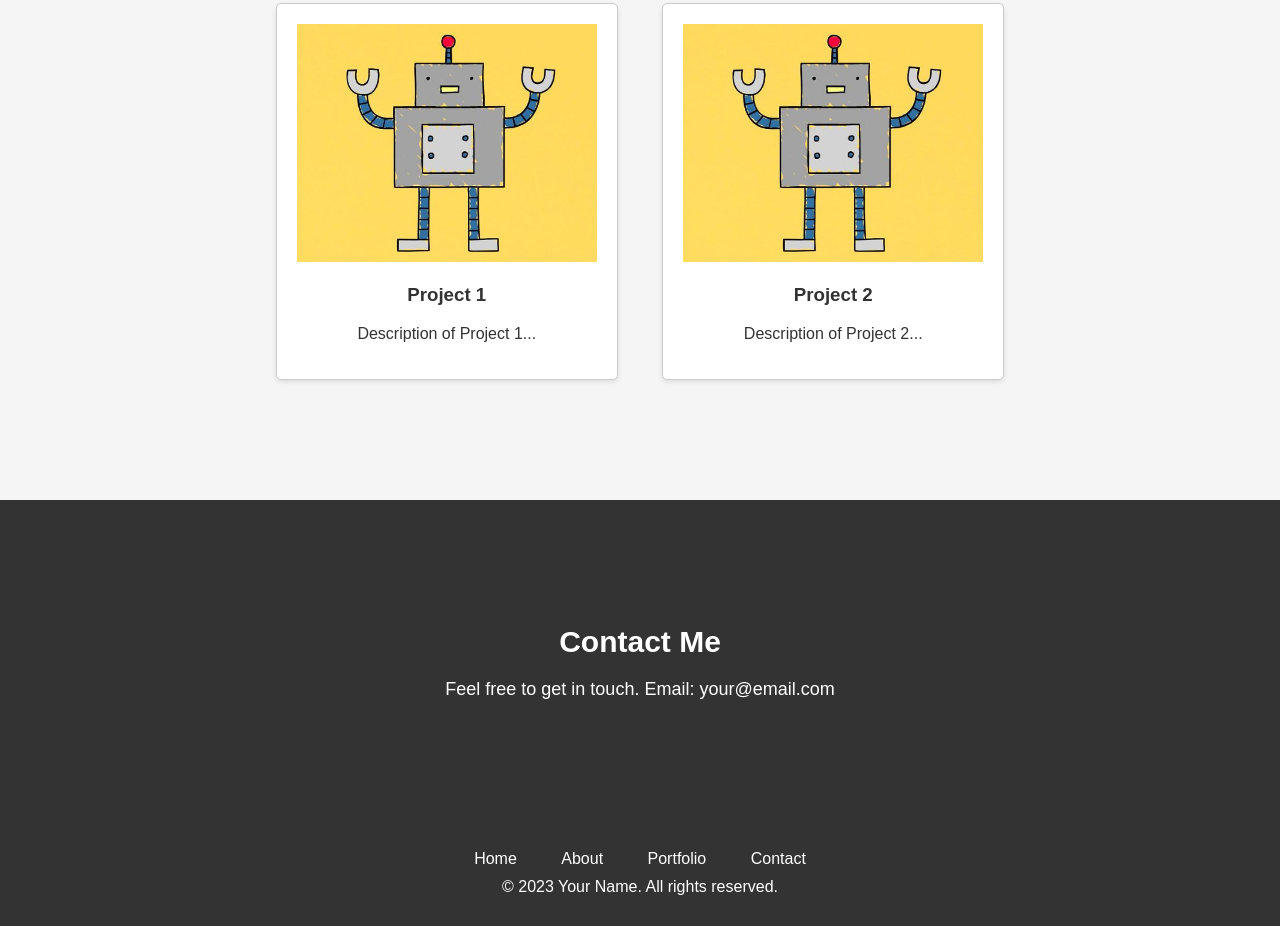
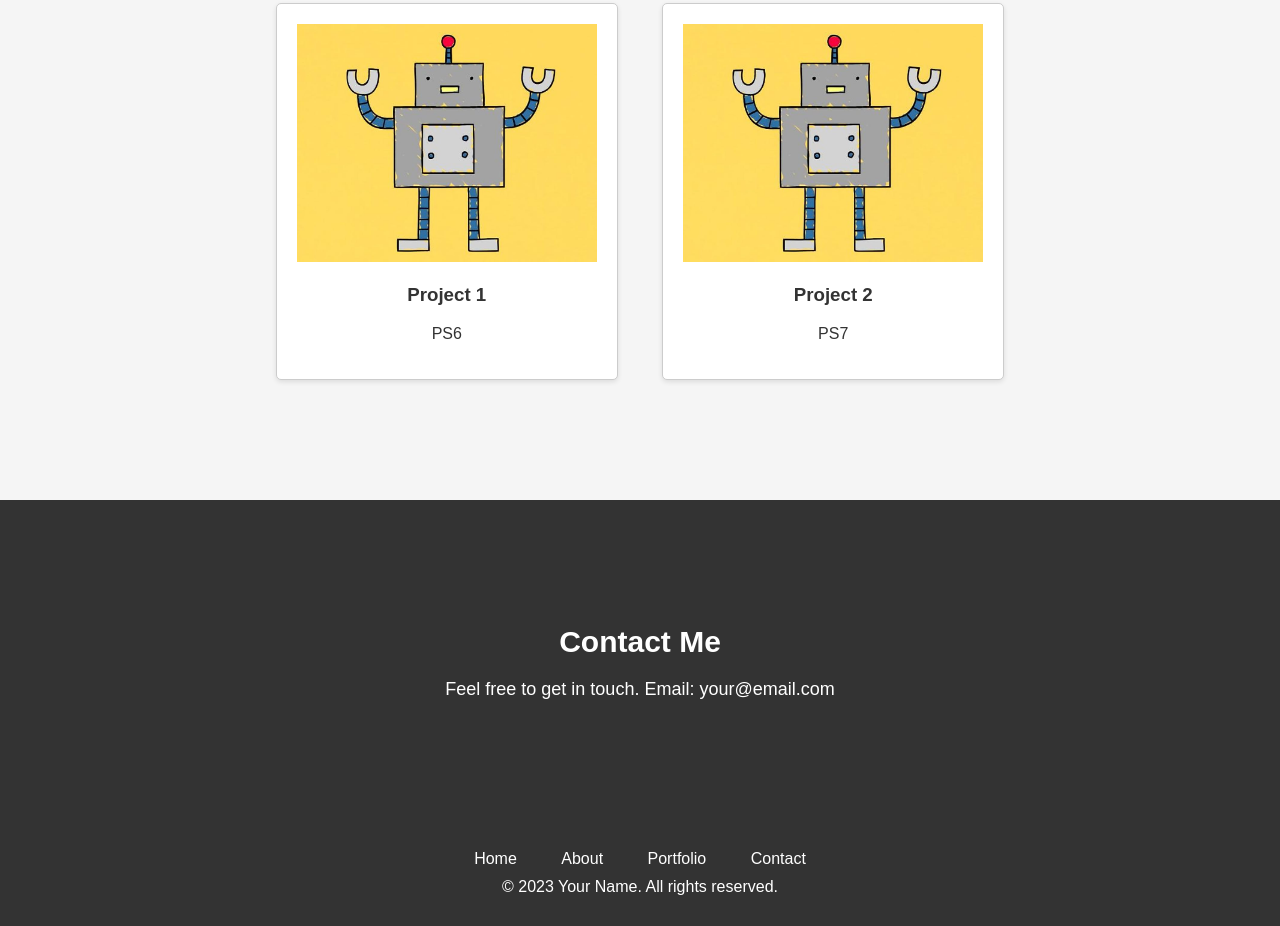
Before and after one commit to FurAnts0/flb-portfolio, a plain HTML site: page index.html in a window 1280 px wide. Shown: the part 913-1839 px from the top of the page. Drawn offline with Linux system fonts and the light colour scheme.

Commit message:
modified project description

```diff
--- a/index.html
+++ b/index.html
@@ -34,12 +34,12 @@
         <div class="portfolio-item">
             <img src="img/img1.jpg" alt="Project 1">
             <h3>Project 1</h3>
-            <p>Description of Project 1...</p>
+            <p>PS6</p>
         </div>
         <div class="portfolio-item">
             <img src="img/img1.jpg" alt="Project 2">
             <h3>Project 2</h3>
-            <p>Description of Project 2...</p>
+            <p>PS7</p>
         </div>
         <!-- Add more portfolio items as needed -->
     </section>
```
